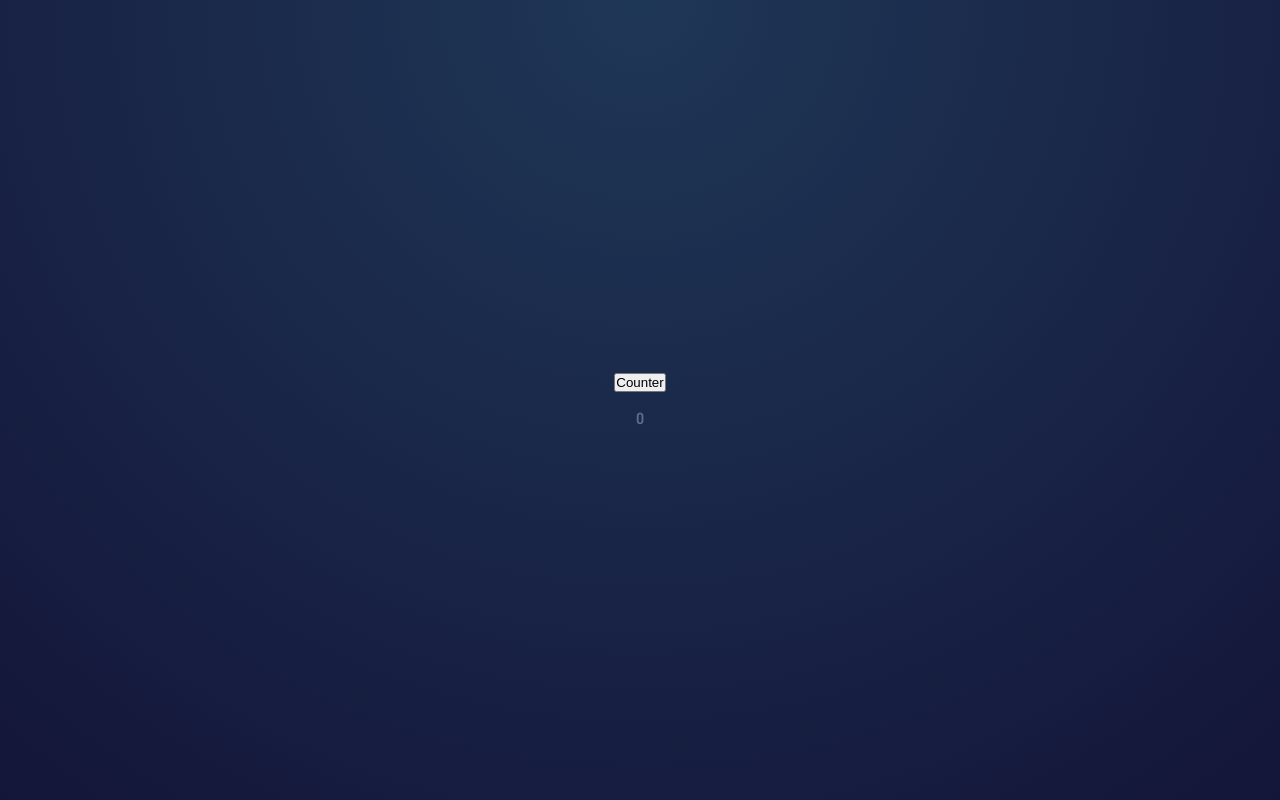
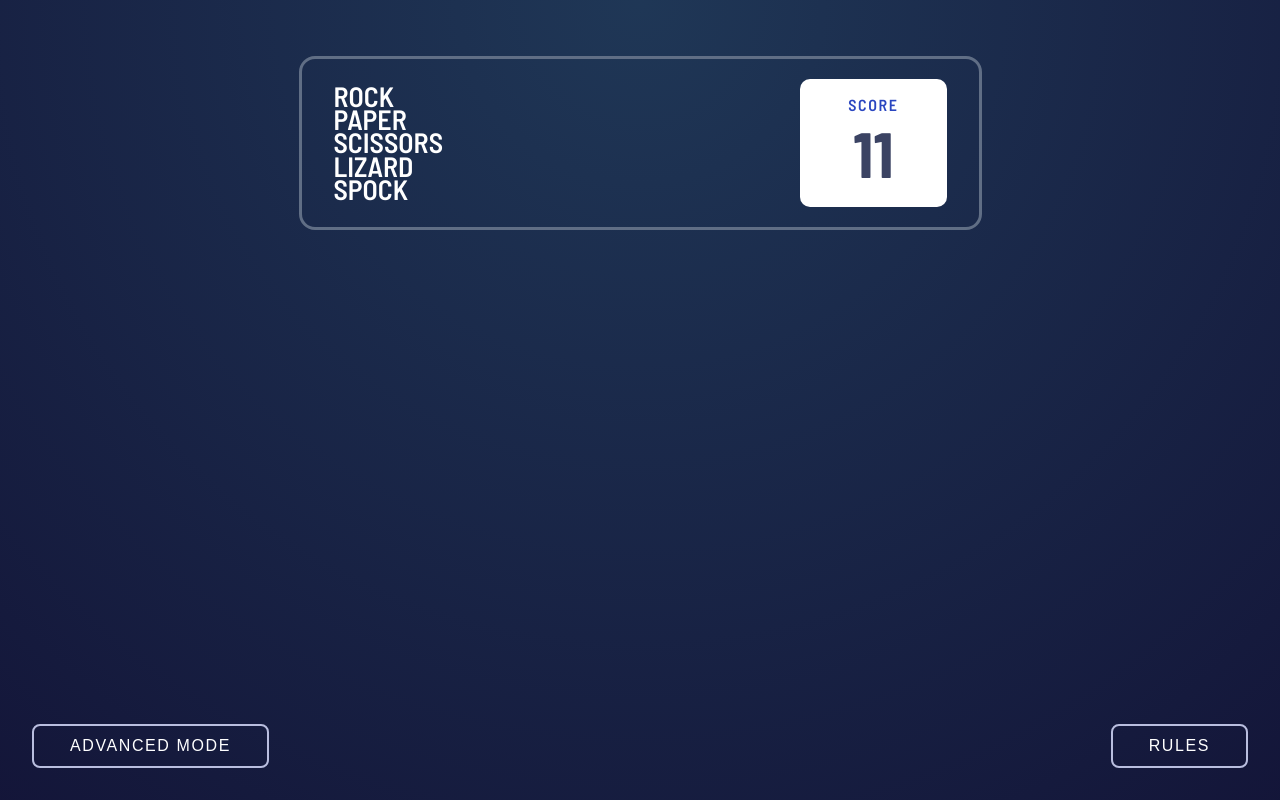
Before and after one commit to zulmy-azhary/roshambo, a React (Vite) app: page / in a window 1280 px wide. Built offline with nearby package versions, Linux system fonts and the light colour scheme.

Commit message:
Styling Navbar and Footer Component

```diff
--- a/index.html
+++ b/index.html
@@ -3,10 +3,15 @@
   <head>
     <meta charset="UTF-8" />
     <link rel="icon" type="image/svg+xml" href="/favicon.png" />
+    <link rel="preconnect" href="https://fonts.gstatic.com" crossorigin />
+    <link rel="preload" as="style" href="https://fonts.googleapis.com/css2?family=Barlow+Semi+Condensed:wght@600;700&display=swap" />
+    <link rel="stylesheet" href="https://fonts.googleapis.com/css2?family=Barlow+Semi+Condensed:wght@600;700&display=swap" />
     <meta name="viewport" content="width=device-width, initial-scale=1.0" />
-    <meta name="description" content="Scissors, Paper, Rock game using VRST (Vite, ReactJS, Styled Components, and Typescript)" />
+    <meta
+      name="description"
+      content="Scissors, Paper, Rock game using VRST (Vite, ReactJS, Styled Components, and Typescript)"
+    />
     <title>VRST Minigame App</title>
-    <link href="https://fonts.googleapis.com/css2?family=Barlow+Semi+Condensed:wght@600;700&display=swap" rel="stylesheet">
   </head>
   <body>
     <div id="root"></div>
--- a/src/App.tsx
+++ b/src/App.tsx
@@ -1,23 +1,22 @@
-import { useState } from "react";
 import styled from "styled-components";
+import { Footer, Navbar } from "./components";
 
 const Container = styled.div`
   display: flex;
-  justify-content: center;
+  justify-content: space-between;
   align-items: center;
   flex-direction: column;
   row-gap: 1rem;
   height: 100vh;
   color: var(--header);
+  padding: 3.5rem 2rem 2rem;
 `;
 
 const App: React.FC = () => {
-  const [count, setCount] = useState<number>(0);
-
   return (
     <Container>
-      <button onClick={() => setCount((prev) => prev + 1)}>Counter</button>
-      <p>{count}</p>
+      <Navbar />
+      <Footer />
     </Container>
   );
 };
--- /dev/null
+++ b/src/components/Footer.tsx
@@ -0,0 +1,32 @@
+import React, { useState } from "react";
+import styled from "styled-components";
+import { Button } from "../styles/SharedComponents";
+
+const Container = styled.footer`
+  width: 100%;
+  display: flex;
+  justify-content: space-between;
+  align-items: center;
+`;
+
+const Footer: React.FC = () => {
+  const [advancedMode, setAdvancedMode] = useState<boolean>(false);
+
+  const handleClick = () => {
+    setAdvancedMode((prev) => !prev);
+  };
+
+  return (
+    <Container>
+      <Button
+        onClick={handleClick}
+        title={`Switch to ${advancedMode ? "Advanced" : "Normal"} Mode`}
+      >
+        {!advancedMode ? "Advanced" : "Normal"} Mode
+      </Button>
+      <Button>Rules</Button>
+    </Container>
+  );
+};
+
+export default Footer;
--- /dev/null
+++ b/src/components/Navbar.tsx
@@ -0,0 +1,67 @@
+import React from "react";
+import styled from "styled-components";
+
+const Header = styled.header`
+  width: 100%;
+  max-width: calc(var(--desktop) / 2);
+`;
+
+const Nav = styled.nav`
+  display: flex;
+  justify-content: space-between;
+  align-items: center;
+  border: 3px solid var(--header);
+  border-radius: 1rem;
+  padding: 1.25rem 2rem;
+`;
+
+const Text = styled.li`
+  color: white;
+  font-size: 1.75rem;
+  line-height: 0.825;
+  user-select: none;
+`;
+
+const Score = styled.div`
+  display: flex;
+  flex-direction: column;
+  justify-content: center;
+  align-items: center;
+  background-color: white;
+  height: 100%;
+  padding: 1rem 3rem;
+  border-radius: 10px;
+`;
+
+const ScoreText = styled.p`
+  color: var(--score);
+  letter-spacing: 0.1rem;
+`;
+
+const ScoreNumber = styled.p`
+  color: var(--dark);
+  font-size: 4rem;
+  font-weight: 700;
+`;
+
+const Navbar: React.FC = () => {
+  return (
+    <Header>
+      <Nav>
+        <ul>
+          <Text>Rock</Text>
+          <Text>Paper</Text>
+          <Text>Scissors</Text>
+          <Text>Lizard</Text>
+          <Text>Spock</Text>
+        </ul>
+        <Score>
+          <ScoreText>Score</ScoreText>
+          <ScoreNumber>11</ScoreNumber>
+        </Score>
+      </Nav>
+    </Header>
+  );
+};
+
+export default Navbar;
--- /dev/null
+++ b/src/components/index.ts
@@ -0,0 +1,2 @@
+export { default as Navbar } from "./Navbar";
+export { default as Footer } from "./Footer";
--- a/src/styles/GlobalStyles.ts
+++ b/src/styles/GlobalStyles.ts
@@ -35,4 +35,12 @@ export default createGlobalStyle`
     font-family: 'Barlow Semi Condensed', sans-serif;
     background: var(--background);
   }
+
+  h1, h2, h3, h4, h5, h6, p, button, li {
+    text-transform: uppercase;
+  }
+
+  li {
+    list-style-type: none;
+  }
 `;
--- /dev/null
+++ b/src/styles/SharedComponents.ts
@@ -0,0 +1,18 @@
+import styled from "styled-components";
+
+export const Button = styled.button`
+  background: transparent;
+  border-radius: 8px;
+  border: 2px solid hsl(232deg 38% 80%);
+  color: white;
+  padding: 0.7rem 2.25rem;
+  font-size: 1rem;
+  letter-spacing: 0.1rem;
+  cursor: pointer;
+  transition: 0.2s ease-in-out;
+  outline: none;
+
+  &:hover {
+    background-color: var(--dark);
+  }
+`;
```
